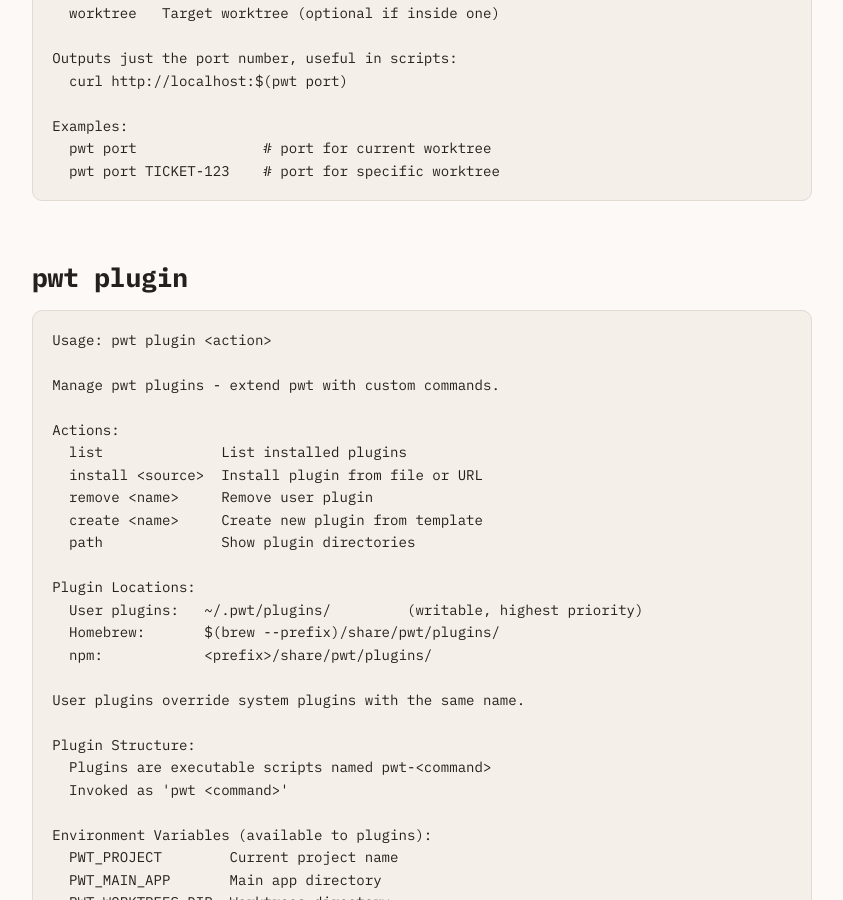
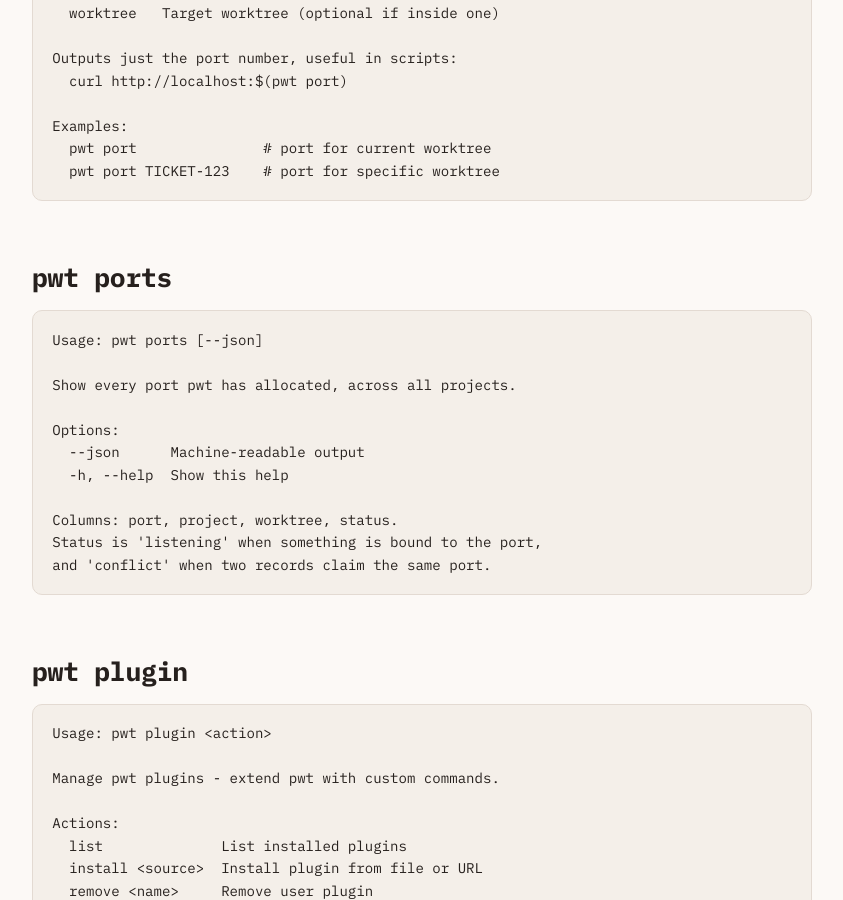
Before and after one commit to jonasporto/pwt, a Jekyll site: the page built from site/docs/commands.md, in a window 1280 px wide and 900 px high, scrolled down 18238 px. Shown: the whole window, without its empty margins (218-1061 px from the left). Built offline with Jekyll 4.4.1, drawn with Linux system fonts in a browser that asks for light colours.

Commit message:
Ports are a machine resource: allocate machine-wide, add pwt ports
Allocation consulted only the current project's records plus a live
system check, so two projects that both start at 8000 were handed the
same port; a not-yet-running server is invisible to lsof, so the clash
surfaced the day both ran at once. Measured with two projects sharing a
base: both got 8001. Allocation now also avoids every other project's
allocations and every project's declared base port.

pwt ports is the registry that was missing: every allocation, every
project, with the owning worktree, listening state and conflicts
flagged (--json included). Pre-existing overlaps are reported instead of
silently kept, with pwt fix-port as the repair.

````diff
--- a/site/docs/commands.md
+++ b/site/docs/commands.md
@@ -51,6 +51,7 @@ links straight to it.
 <a href="#project"><code>project</code></a>
 <a href="#config"><code>config</code></a>
 <a href="#port"><code>port</code></a>
+<a href="#ports"><code>ports</code></a>
 <a href="#plugin"><code>plugin</code></a>
 <a href="#step"><code>step</code></a>
 <a href="#alias"><code>alias</code></a>
@@ -803,6 +804,22 @@ Examples:
   pwt port TICKET-123    # port for specific worktree
 ```
 
+## pwt ports {#ports}
+
+```
+Usage: pwt ports [--json]
+
+Show every port pwt has allocated, across all projects.
+
+Options:
+  --json      Machine-readable output
+  -h, --help  Show this help
+
+Columns: port, project, worktree, status.
+Status is 'listening' when something is bound to the port,
+and 'conflict' when two records claim the same port.
+```
+
 ## pwt plugin {#plugin}
 
 ```
````
Also changed, not shown: site/docs/agents.md (+3 -0 lines), skills/pwt-cli/SKILL.md (+3 -0 lines), CHANGELOG.md, README.md, 8 other files.
